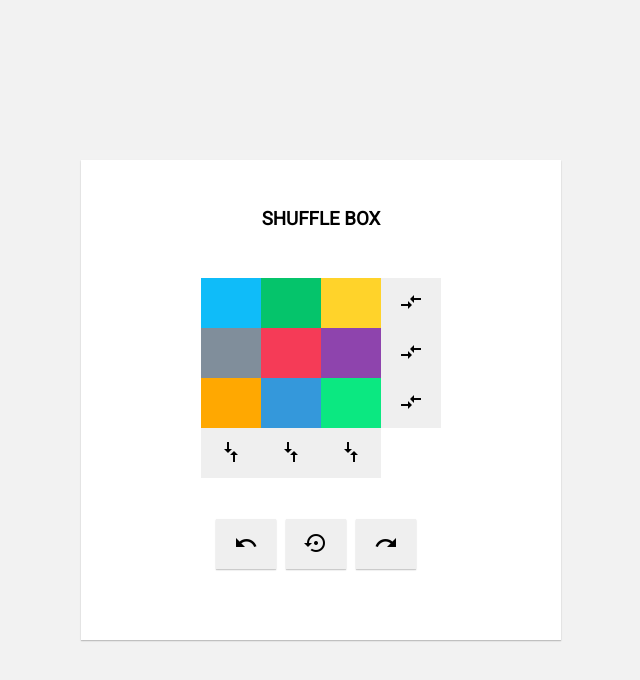
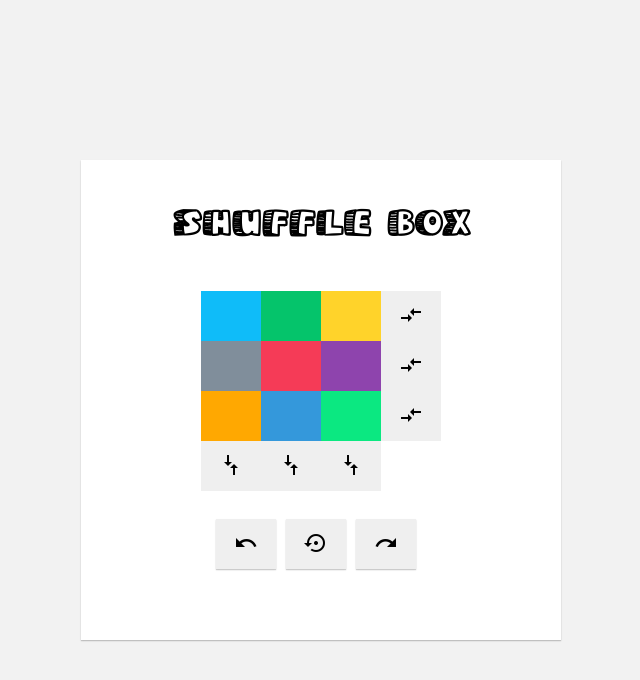
Before and after one commit to IdSundev/Coding-Challenge, a plain HTML site: page index.html in a window 1280 px wide. Shown: the whole page, without its empty margins (319-959 px from the left). Drawn offline with Linux system fonts and the light colour scheme.

Commit message:
Add Font

```diff
--- a/assets/css/style.css
+++ b/assets/css/style.css
@@ -1,5 +1,13 @@
 /* import roboto font */
 @import url('https://fonts.googleapis.com/css?family=Roboto&display=swap');
+@font-face {
+  font-family: 'Rocky Age';
+  src: url('./font/RockyAgeRegular.woff2') format('woff2'),
+      url('./font/RockyAgeRegular.woff') format('woff');
+  font-weight: normal;
+  font-style: normal;
+  font-display: swap;
+}
 
 * {
     margin: 0; padding: 0;
@@ -35,6 +43,8 @@ body {
 h3 {
     margin: 10% auto 5% auto;
     text-transform: uppercase;
+    font-family: 'Rocky Age';
+    font-size: 36px;
 }
 
 table, td {
```
Also changed, not shown: assets/css/font/RockyAgeRegular.woff (added), assets/css/font/RockyAgeRegular.woff2 (added).
